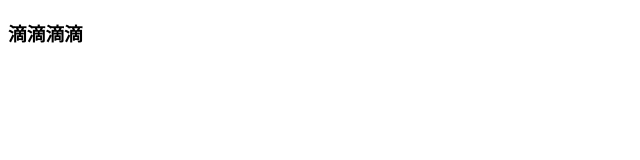
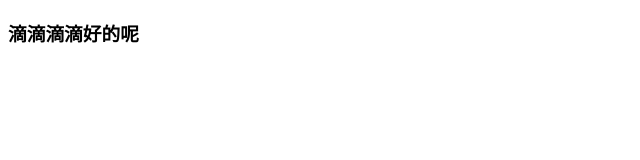
Before and after one commit to 2285441696/long1, a plain HTML site: page index.html in a window 1280 px wide. Shown: the whole page, without its empty margins (0-640 px from the left). Drawn offline with Linux system fonts and the light colour scheme.

Commit message:
提交消息

```diff
--- a/index.html
+++ b/index.html
@@ -9,7 +9,7 @@
 
 <body>
     <h3>
-        滴滴滴滴
+        滴滴滴滴好的呢
     </h3>
 </body>
 
```
